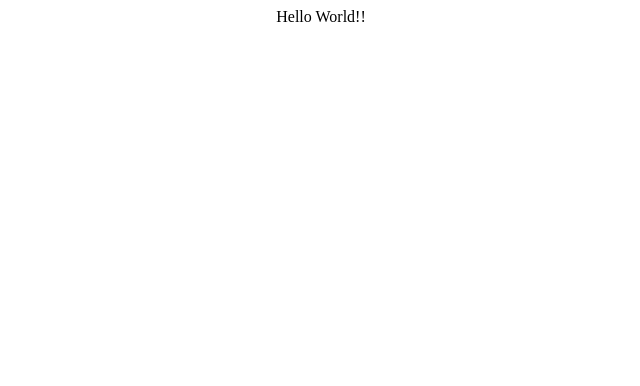
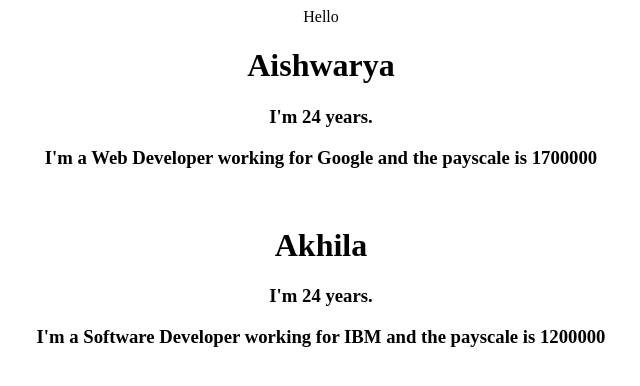
Before and after one commit to aishwaryamensinkai/React-Beginner-Course, a React (Create React App) app: page / in a window 1280 px wide. Shown: the top 386 px of the page, without its empty margins (319-959 px from the left). Built offline with nearby package versions, Linux system fonts and the light colour scheme.

Commit message:
JSX,Components,Props

```diff
--- a/src/App.js
+++ b/src/App.js
@@ -1,7 +1,37 @@
 import "./App.css";
 
 function App() {
-  return <div className="App">Hello World!!</div>;
+  return (
+    <div className="App">
+      Hello
+      <br />
+      <User name="Aishwarya" age={24} />
+      <Job position="Web Developer" salary={1700000} company="Google" />
+      <br />
+      <User name="Akhila" age={24} />
+      <Job position="Software Developer" salary={1200000} company="IBM" />
+    </div>
+  );
 }
 
+const User = (props) => {
+  return (
+    <div>
+      <h1>{props.name}</h1>
+      <h3>I'm {props.age} years.</h3>
+    </div>
+  );
+};
+
+const Job = (props) => {
+  return (
+    <div>
+      <h3>
+        I'm a {props.position} working for {props.company} and the payscale is{" "}
+        {props.salary}
+      </h3>
+    </div>
+  );
+};
+
 export default App;
```
